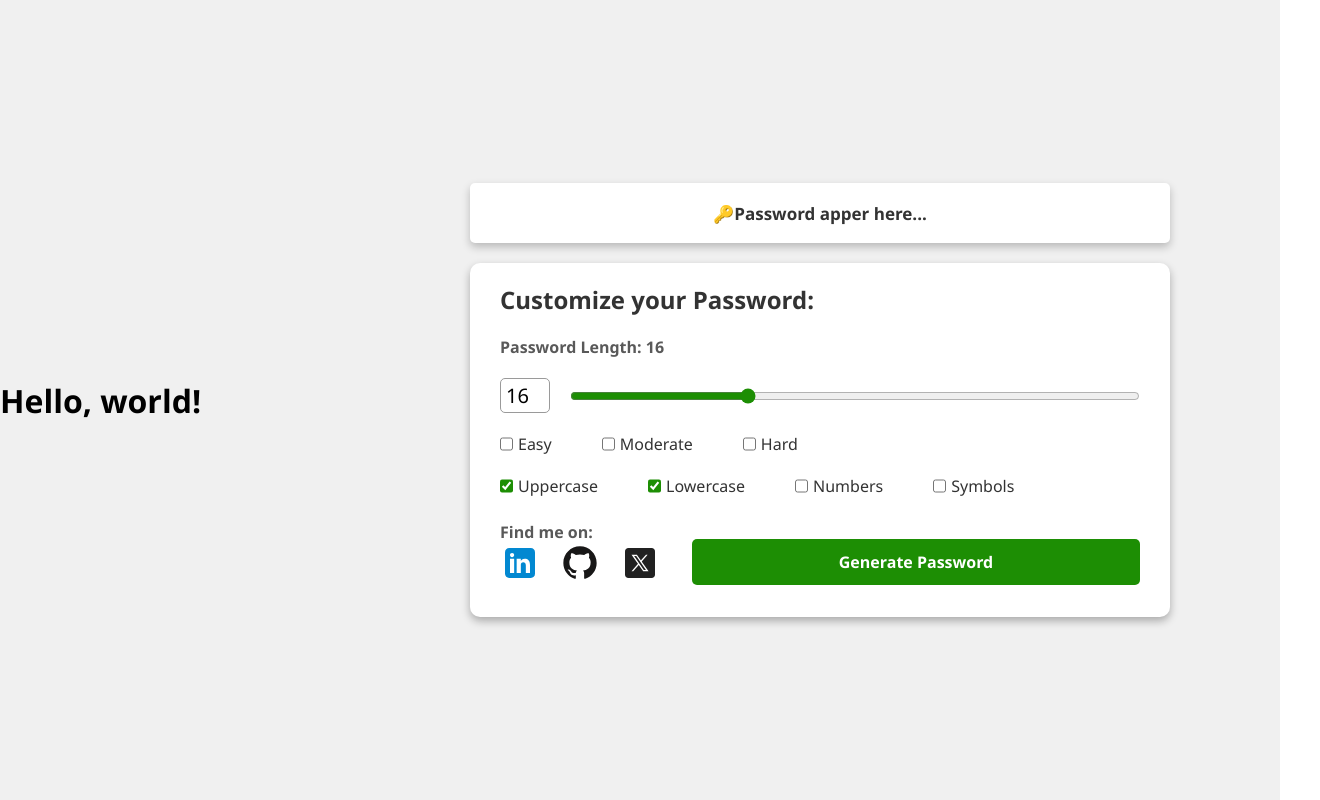
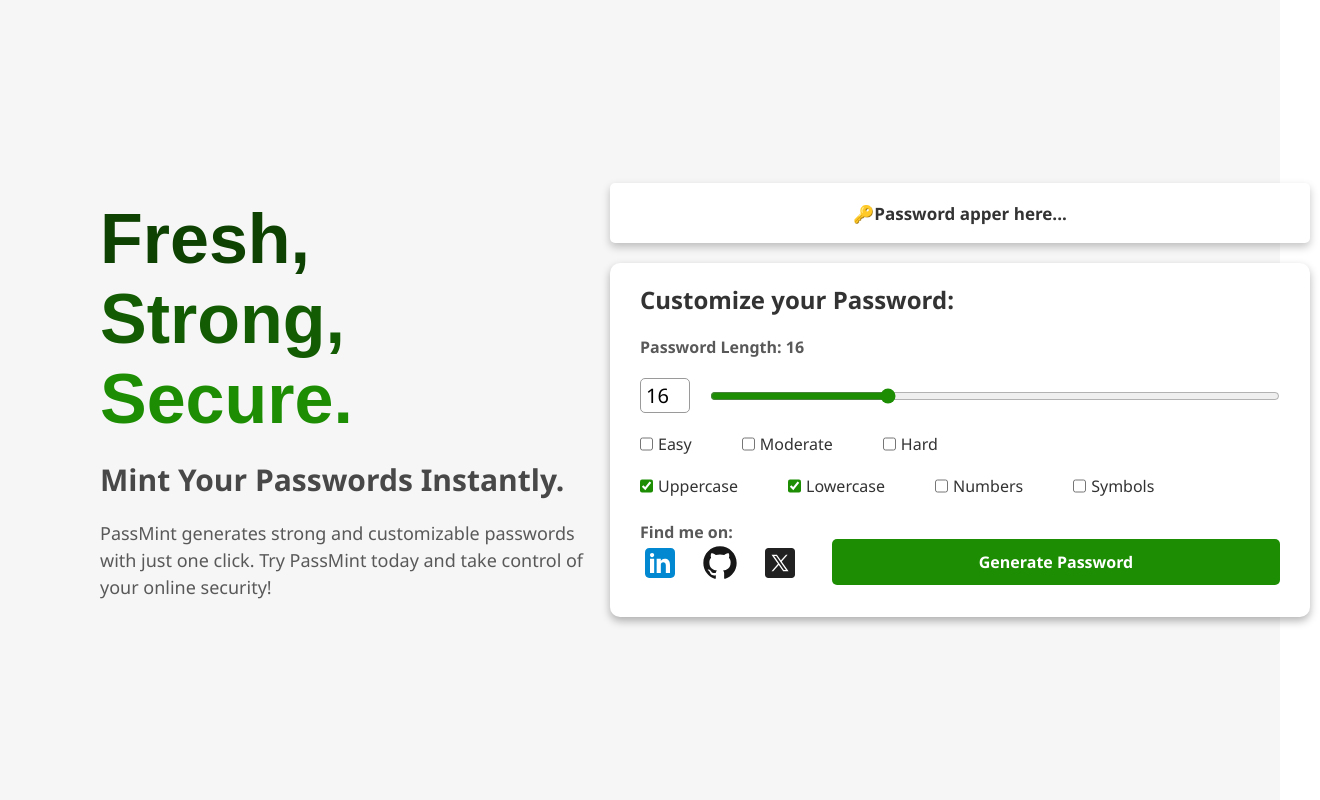
Before and after one commit to gauravGunjal14/PassMint, a React (Vite) app: page / in a window 1280 px wide. Shown: the whole page, 1320 px wide, since content can reach past the window. Built offline with nearby package versions, Linux system fonts and the light colour scheme.

Commit message:
Added hero section

```diff
--- a/package.json
+++ b/package.json
@@ -20,5 +20,8 @@
     "parcel": "^2.16.0",
     "react": "^19.1.1",
     "react-dom": "^19.1.1"
+  },
+  "devDependencies": {
+    "@parcel/transformer-react-refresh-wrap": "^2.16.0"
   }
 }
--- a/src/Component/App.js
+++ b/src/Component/App.js
@@ -156,7 +156,7 @@ function App() {
                             </a>
                             <a href="https://x.com/gaurav_gunjal14" target="_blank" className="icons">
                                 <svg xmlns="http://www.w3.org/2000/svg" x="0px" y="0px" width="40" height="40" viewBox="0 0 48 48">
-                                    <path fill="#212121" fill-rule="evenodd" d="M38,42H10c-2.209,0-4-1.791-4-4V10c0-2.209,1.791-4,4-4h28	c2.209,0,4,1.791,4,4v28C42,40.209,40.209,42,38,42z" clip-rule="evenodd"></path><path fill="#fff" d="M34.257,34h-6.437L13.829,14h6.437L34.257,34z M28.587,32.304h2.563L19.499,15.696h-2.563 L28.587,32.304z"></path><polygon fill="#fff" points="15.866,34 23.069,25.656 22.127,24.407 13.823,34"></polygon><polygon fill="#fff" points="24.45,21.721 25.355,23.01 33.136,14 31.136,14"></polygon>
+                                    <path fill="#212121" fillRule="evenodd" d="M38,42H10c-2.209,0-4-1.791-4-4V10c0-2.209,1.791-4,4-4h28	c2.209,0,4,1.791,4,4v28C42,40.209,40.209,42,38,42z" clipRule="evenodd"></path><path fill="#fff" d="M34.257,34h-6.437L13.829,14h6.437L34.257,34z M28.587,32.304h2.563L19.499,15.696h-2.563 L28.587,32.304z"></path><polygon fill="#fff" points="15.866,34 23.069,25.656 22.127,24.407 13.823,34"></polygon><polygon fill="#fff" points="24.45,21.721 25.355,23.01 33.136,14 31.136,14"></polygon>
                                 </svg>
                             </a>
                         </div>
--- /dev/null
+++ b/src/Component/Hero.js
@@ -0,0 +1,16 @@
+import React from "react";
+import ReactDOM from "react-dom/client";
+
+function Hero() {
+  return (
+    <div className="hero">
+      <h1><span className="hero1">Fresh,</span><br/>
+          <span className="hero2">Strong,</span><br/>
+          <span className="hero3">Secure.</span></h1>
+      <h2>Mint Your Passwords Instantly.</h2>
+      <p>PassMint generates strong and customizable passwords with just one click. Try PassMint today and take control of your online security!</p>
+    </div>
+  );
+}
+
+export default Hero;
--- a/src/Component/Home.js
+++ /dev/null
@@ -1,8 +0,0 @@
-import React, { useCallback, useEffect, useState } from "react";
-import ReactDOM from "react-dom/client";
-
-function Home() {
-    return <h1>Hello, world!</h1>;
-}
-
-export default Home;
--- a/src/main.js
+++ b/src/main.js
@@ -1,11 +1,11 @@
 import React from "react";
 import ReactDOM from "react-dom/client";
-import Home from "./Component/Home";
+import Hero from "./Component/Hero";
 import App from "./Component/App";
 
 ReactDOM.createRoot(document.getElementById("root")).render(
   <React.StrictMode>
-    <Home />
+    <Hero />
     <App />
   </React.StrictMode>
 );
--- a/src/style.css
+++ b/src/style.css
@@ -16,7 +16,43 @@ body {
     align-items: center;
     width: 100%;
     height: 100%;
-    background: #f0f0f0;
+    background: #f6f6f6;
+}
+
+.hero{
+    margin-left: 100px;
+}
+
+.hero h1 span{
+    font-size: 70px;
+    font-weight: 700;
+    font-family:Arial, Helvetica, sans-serif;
+}
+
+.hero1{
+    color: #0e4203;
+}
+
+.hero2{
+    color: #135c03;
+}
+
+.hero3{
+    color: #1d8e04;
+}
+
+.hero h2{
+    font-size: 30px;
+    margin-top: 20px;
+    color: #484848;
+}
+
+.hero p{
+    margin-top: 20px;
+    font-size: 18px;
+    color: #595959;
+    width: 500px;
+    line-height: 1.5;
 }
 
 .container {
@@ -38,14 +74,17 @@ body {
     box-shadow: 0 4px 8px rgba(0, 0, 0, 0.23);
 }
 
-.defalt_header{
-    font-weight: 500;
-    font-size: 24px;
-    color: #333;
+.password-display:hover{
+    transform: scaleX(1.01);
+    transition: transform 0.5s ease;
+}
+
+.password-display:hover{
+    transform: scaleX(1.01);
+    transition: transform 0.5s ease;
 }
 
 .show_password{
-    /* display: none; */
     font-weight: 700;
     font-size: 17px;
     color: #333;
@@ -138,6 +177,7 @@ body {
     display: flex;
     gap: 20px;
 }
+
 .icons{
     height: 30px;
 
@@ -164,3 +204,8 @@ body {
     font-weight: 700;
     transition: background-color 0.3s ease;
 }
+
+.generateBtn:hover{
+    background-color: #125603;
+    transition: background-color 0.3s ease;
+}
```
Also changed, not shown: 1 other file (tests, documents, lock files or other folders).
